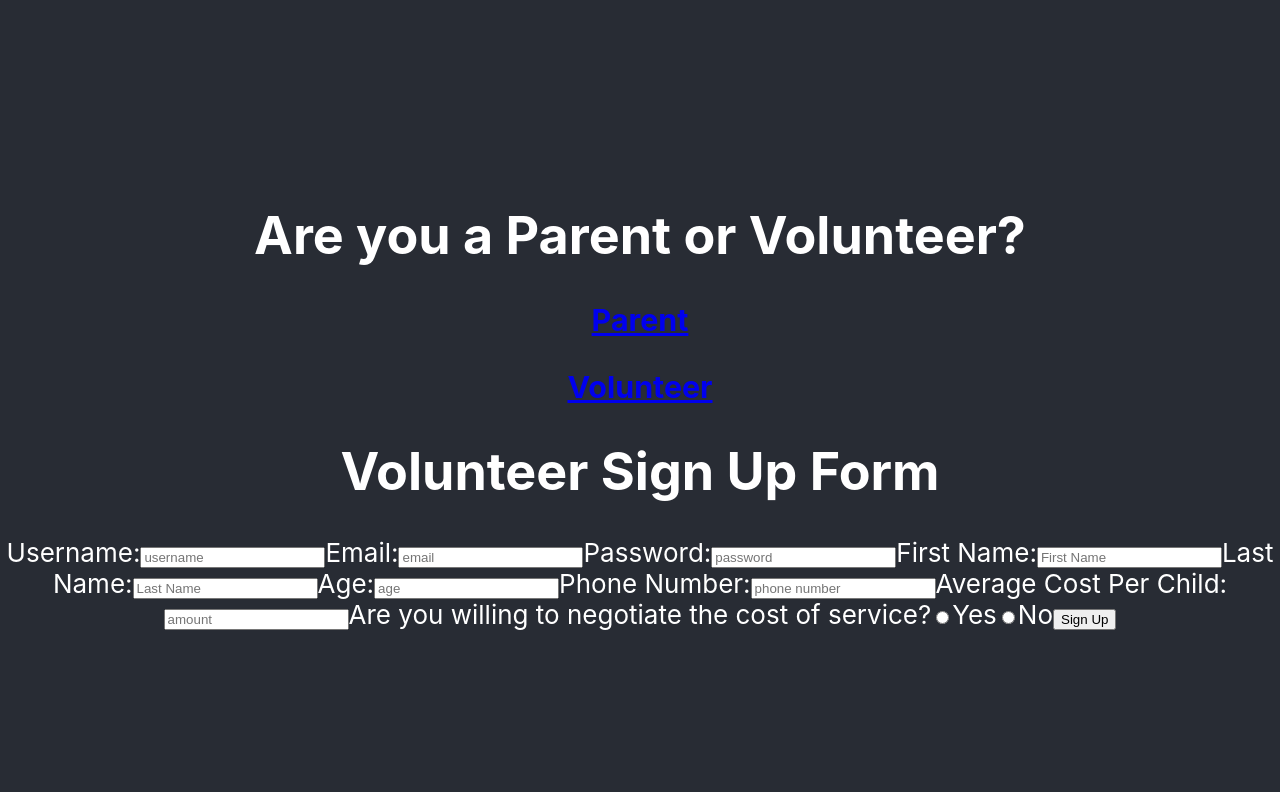
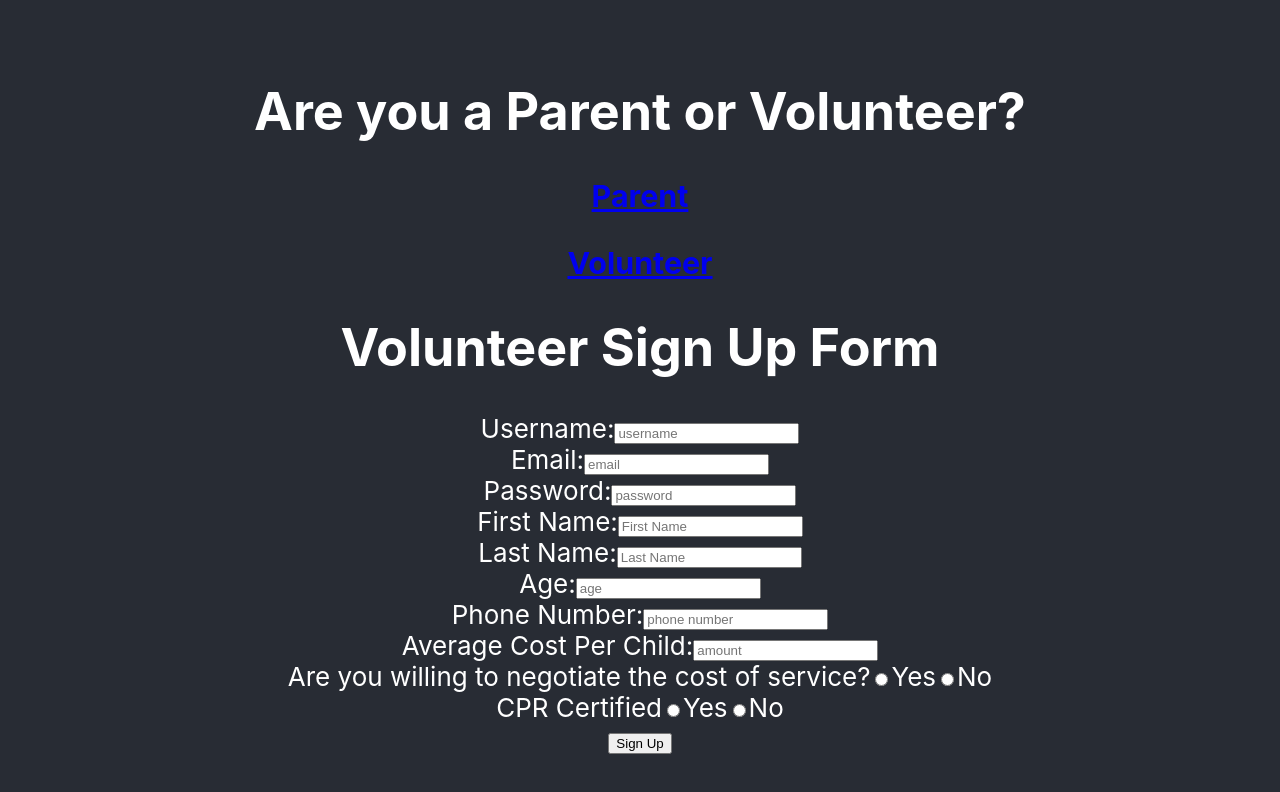
Before and after one commit to Disnay-Parent/Disney-Parent-React, a React (Create React App) app: page /volunteer-signup-form in a window 1280 px wide. Shown: the top 792 px of the page. Built offline with nearby package versions, Linux system fonts and the light colour scheme.

Commit message:
Added Formik and Yup to VolunteerSignUpForm

```diff
--- a/src/components/ParentOrVolunteer.js
+++ b/src/components/ParentOrVolunteer.js
@@ -1,7 +1,7 @@
 import React from 'react';
 import {Route, Link} from 'react-router-dom';
-import ParentSignUpForm from './ParentSignUpForm';
-import VolunteerSignUpForm from './VolunteerSignUpForm';
+import ParentFormikSignUp from './ParentSignUpForm';
+import VolunteerFormikSignUp from './VolunteerSignUpForm';
 
 function ParentOrVolunteer() {
   return (
@@ -17,8 +17,8 @@ function ParentOrVolunteer() {
         <h3>Volunteer</h3>
       </Link>
 
-      <Route path="/parent-signup-form" component={ParentSignUpForm} />
-      <Route path="/volunteer-signup-form" component={VolunteerSignUpForm} />
+      <Route path="/parent-signup-form" component={ParentFormikSignUp} />
+      <Route path="/volunteer-signup-form" component={VolunteerFormikSignUp} />
     </div>
   );
 }
--- a/src/components/ParentSignUpForm.js
+++ b/src/components/ParentSignUpForm.js
@@ -1,126 +1,85 @@
-import React, {useState} from 'react';
-import {axiosWithAuth} from '../utils/axiosWithAuth';
+import React from 'react';
 import {withFormik, Form, Field} from 'formik';
 import * as Yup from 'yup';
+import {axiosWithAuth} from '../utils/axiosWithAuth';
 
 function ParentSignUpForm({errors, touched}) {
-
-  // const [form, setForm] = useState({
-  //   username: "",
-  //   email: "",
-  //   password: "",
-  //   name: "",
-  //   lastName: "",
-  //   age: "",
-  //   phoneNum: "",
-  //   emergencyNum: ""
-  // });
-
-  // const handleChange = evt => {
-  //   setForm({
-  //     ...form,
-  //     [evt.target.name]: evt.target.value
-  //   });
-  // };
-
-  // const handleSubmit = evt => {
-  //   evt.preventDefault();
-  //   axiosWithAuth()
-  //     .post('/parent')
-  //     .then(res => {
-  //       console.log(res);
-  //       setForm({
-  //         username: res.data.username,
-  //         email: res.data.email,
-  //         password: res.data.password,
-  //         name: res.data.name,
-  //         lastName: res.data.lastName,
-  //         age: res.data.age,
-  //         phoneNum: res.data.phoneNum,
-  //         emergencyNum: res.data.emergencyNum
-  //       });
-  //     })
-  //     .catch(err => console.log(err));
-  //   console.log(form);
-  // };
-
   return (
     <div>
       <h1>Parent Sign Up Form</h1>
-      {/* <Form onSubmit={handleSubmit}> */}
       <Form>
+        <div>
           <label>Username:</label>
           {touched.username && errors.username && <p>{errors.username}</p>}
             <Field
               name="username"
               type="text"
               placeholder="username"
-            // value={form.username}
-            // onChange={handleChange}
             />
+        </div>
+        <div>
           <label>Email:</label>
           {touched.email && errors.email && <p>{errors.email}</p>}
             <Field
               name="email"
               type="email"
               placeholder="email"
-            // value={form.email}
-            // onChange={handleChange}
             />
+        </div>
+        <div>
           <label>Password:</label>
           {touched.password && errors.password && <p>{errors.password}</p>}
             <Field
               name="password"
               type="password"
               placeholder="password"
-            // value={form.password}
-            // onChange={handleChange}
             />
+        </div>
+        <div>
           <label>First Name:</label>
           {touched.name && errors.name && <p>{errors.name}</p>}
             <Field
               name="name"
               type="text"
               placeholder="First Name"
-            // value={form.name}
-            // onChange={handleChange}
             />
+        </div>
+        <div>
           <label>Last Name:</label>
           {touched.lastName && errors.lastName && <p>{errors.lastName}</p>}
             <Field
               name="lastName"
               type="text"
               placeholder="Last Name"
-            // value={form.lastName}
-            // onChange={handleChange}
             />
+        </div>
+        <div>
           <label>Age:</label>
           {touched.age && errors.age && <p>{errors.age}</p>}
             <Field
               name="age"
               type="text"
               placeholder="age"
-            // value={form.age}
-            // onChange={handleChange}
             />
+        </div>
+        <div>
           <label>Phone Number:</label>
           {touched.phoneNum && errors.phoneNum && <p>{errors.phoneNum}</p>}
             <Field
               name="phoneNum"
               type="text"
               placeholder="phone number"
-            // value={form.phoneNum}
-            // onChange={handleChange}
             />
+        </div>
+        <div>
           <label>Emergency Phone Number:</label>
           {touched.emergencyNum && errors.emergencyNum && <p>{errors.emergencyNum}</p>}
             <Field
               name="emergencyNum"
               type="text"
               placeholder="Emergency phone number"
-            // value={form.emergencyNum}
-            // onChange={handleChange}
             />
+        </div>
         <button type="submit">Sign Up</button>
       </Form>
     </div>
@@ -165,28 +124,31 @@ const ParentFormikSignUp = withFormik({
       .required("Age is required"),
     phoneNum: Yup.number()
       .min(10, "Phone number must be 10 digits long")
-      .max(10, "Phone number must be 10 digits long")
       .positive("Phone number must be a positive number")
-      .integer("Phone number must be a number")
       .required("Phone number is reuqired"),
     emergencyNum: Yup.number()
       .min(10, "Phone number must be 10 digits long")
-      .max(10, "Phone number must be 10 digits long")
       .positive("Phone number must be a positive number")
-      .integer("Phone number must be a number")
       .required("Phone number is reuqired"),
   }),
   // End Validation Schema
 
-  handleSubmit(evt) {
-    // evt.preventDefault();
+  handleSubmit(values, {resetForm, setErrors, setSubmitting}) {
+    if (values.email === "tiffanyfeldkamp@gmail.com") {
+      setErrors({email: "That email is already taken"});
+    } else {
       axiosWithAuth()
-      .post('/parent')
+        .post('/parent', values)
         .then(res => {
           console.log(res);
+          resetForm();
+          setSubmitting(true);
         })
         .catch(err => console.log(err));
+        setSubmitting(false);
     }
+  }
+
 })(ParentSignUpForm);
 
 export default ParentFormikSignUp;
--- a/src/components/VolunteerSignUpForm.js
+++ b/src/components/VolunteerSignUpForm.js
@@ -1,141 +1,195 @@
-import React, {useState} from 'react';
+import React from 'react';
+import {withFormik, Form, Field} from 'formik';
+import * as Yup from 'yup';
 import {axiosWithAuth} from '../utils/axiosWithAuth';
 
-function VolunteerSignUpForm(props) {
-
-  const [form, setForm] = useState({
-    username: "",
-    password: "",
-    name: "",
-    lastName: "",
-    email: "",
-    age: "",
-    phoneNum: "",
-    avgPerChild: "",
-    negotiable: "",
-    cprCertified: true
-  });
-
-  const handleChange = evt => {
-    setForm({
-      ...form,
-      [evt.target.name]: evt.target.value
-    });
-  };
-
-  const handleSubmit = evt => {
-    evt.preventDefault();
-    // Post user info to database code goes here
-    axiosWithAuth()
-      .post('/parent')
-      .then(res => {
-        console.log(res);
-        setForm({
-          username: res.data.username,
-          email: res.data.email,
-          password: res.data.password,
-          name: res.data.name,
-          lastName: res.data.lastName,
-          age: res.data.age,
-          phoneNum: res.data.phoneNum,
-          avgPerChild: res.data.avgPerChild,
-          negotiable: res.data.negotiable,
-          cprCertified: res.data.cprCertified
-        });
-      })
-      .catch(err => console.log(err));
-    console.log(form);
-  };
-
+function VolunteerSignUpForm({errors, touched}) {
   return (
     <div>
       <h1>Volunteer Sign Up Form</h1>
-      <form onSubmit={handleSubmit}>
+      <Form>
+        <div>
           <label>Username:</label>
-          <input
+          {touched.username && errors.username && <p>{errors.username}</p>}
+            <Field
               name="username"
               type="text"
               placeholder="username"
-            value={form.username}
-            onChange={handleChange}
             />
+        </div>
+        <div>
           <label>Email:</label>
-          <input
+          {touched.email && errors.email && <p>{errors.email}</p>}
+            <Field
               name="email"
-            type="text"
+              type="email"
               placeholder="email"
-            value={form.email}
-            onChange={handleChange}
             />
+        </div>
+        <div>
           <label>Password:</label>
-          <input
+          {touched.password && errors.password && <p>{errors.password}</p>}
+            <Field
               name="password"
-            type="text"
+              type="password"
               placeholder="password"
-            value={form.password}
-            onChange={handleChange}
             />
+        </div>
+        <div>
           <label>First Name:</label>
-          <input
+          {touched.name && errors.name && <p>{errors.name}</p>}
+            <Field
               name="name"
               type="text"
               placeholder="First Name"
-            value={form.name}
-            onChange={handleChange}
             />
+        </div>
+        <div>
           <label>Last Name:</label>
-          <input
+          {touched.lastName && errors.lastName && <p>{errors.lastName}</p>}
+            <Field
               name="lastName"
               type="text"
               placeholder="Last Name"
-            value={form.lastName}
-            onChange={handleChange}
             />
+        </div>
+        <div>
           <label>Age:</label>
-          <input
+          {touched.age && errors.age && <p>{errors.age}</p>}
+            <Field
               name="age"
               type="text"
               placeholder="age"
-            value={form.age}
-            onChange={handleChange}
             />
+        </div>
+        <div>
           <label>Phone Number:</label>
-          <input
+          {touched.phoneNum && errors.phoneNum && <p>{errors.phoneNum}</p>}
+            <Field
               name="phoneNum"
               type="text"
               placeholder="phone number"
-            value={form.phoneNum}
-            onChange={handleChange}
             />
+        </div>
+        <div>
           <label>Average Cost Per Child:</label>
-          <input
+          {touched.avgPerChild && errors.avgPerChild && <p>{errors.avgPerChild}</p>}
+            <Field
               name="avgPerChild"
               type="text"
               placeholder="amount"
-            value={form.avgPerChild}
-            onChange={handleChange}
             />
+          </div>
+          <div>
             <label>Are you willing to negotiate the cost of service?</label>
-          <input
+            {touched.negotiable && errors.negotiable && <p>{errors.negotiable}</p>}
+            <Field
               name="negotiable"
               type="radio"
               placeholder="amount"
               value={true}
-            onChange={handleChange}
             />
             Yes
-          <input
+            <Field
               name="negotiable"
               type="radio"
               placeholder="amount"
               value={false}
-            onChange={handleChange}
             />
             No
+          </div>
+          <div>
+            <label>CPR Certified</label>
+            {touched.cprCertified && errors.cprCertified && <p>{errors.cprCertified}</p>}
+            <Field
+              name="cprCertified"
+              type="radio"
+              value="yes"
+            />
+            Yes
+            <Field
+              name="cprCertified"
+              type="radio"
+              value="no"
+            />
+            No
+          </div>
         <button type="submit">Sign Up</button>
-      </form>
+      </Form>
     </div>
   );
 }
 
-export default VolunteerSignUpForm;
+const VolunteerFormikSignUp = withFormik({
+  mapPropsToValues({username, email, password, name,
+                    lastName, age, phoneNum, avgPerChild,
+                    negotiable, cprCertified}) {
+    return {
+      username: username || "",
+      email: email || "",
+      password: password || "",
+      name: name || "",
+      lastName: lastName || "",
+      age: age || "",
+      phoneNum: phoneNum || "",
+      avgPerChild: avgPerChild || "",
+      negotiable: negotiable || "No",
+      cprCertified: cprCertified || "No"
+    };
+  },
+
+  // Validation Schema
+  validationSchema: Yup.object().shape({
+    username: Yup.string()
+      .min(6, "Username must have at least 6 characters")
+      .required("Username is required"),
+    email: Yup.string()
+      .email("Email is not valid")
+      .required("Email is required"),
+    password: Yup.string()
+      .min(6, "Password must have at least 6 characters")
+      .required("Password is reuired"),
+    name: Yup.string()
+      .min(3, "First name must have at least 3 characters")
+      .required("First name is required"),
+    lastName: Yup.string()
+      .min(3, "Last name must have at least 3 characters")
+      .required("Last name is required"),
+    age: Yup.number()
+      .positive("Age must be a positive number")
+      .integer("Age must be a whole number")
+      .min(18, "Must be 18 or older")
+      .required("Age is required"),
+    phoneNum: Yup.number()
+      .min(10, "Phone number must be 10 digits long")
+      .positive("Phone number must be a positive number")
+      .required("Phone number is reuqired"),
+    avgPerChild: Yup.number()
+      .positive("Average price must be a positive number")
+      .required("Average price is reuqired"),
+    negotiable: Yup.string()
+      .required("Must select 'Yes' or 'No'"),
+    cprCertified: Yup.string()
+      .required("Must select 'Yes' or 'No'"),
+  }),
+  // End Validation Schema
+
+  handleSubmit(values, {resetForm, setErrors, setSubmitting}) {
+    if (values.email === "tiffanyfeldkamp@gmail.com") {
+      setErrors({email: "That email is already taken"});
+    } else {
+      axiosWithAuth()
+        .post('/volunteer', values)
+        .then(res => {
+          console.log(res);
+          resetForm();
+          setSubmitting(true);
+        })
+        .catch(err => console.log(err));
+        setSubmitting(false);
+    }
+  }
+
+})(VolunteerSignUpForm);
+
+export default VolunteerFormikSignUp;
```
Lines whose indentation alone changed are shown as unchanged.
